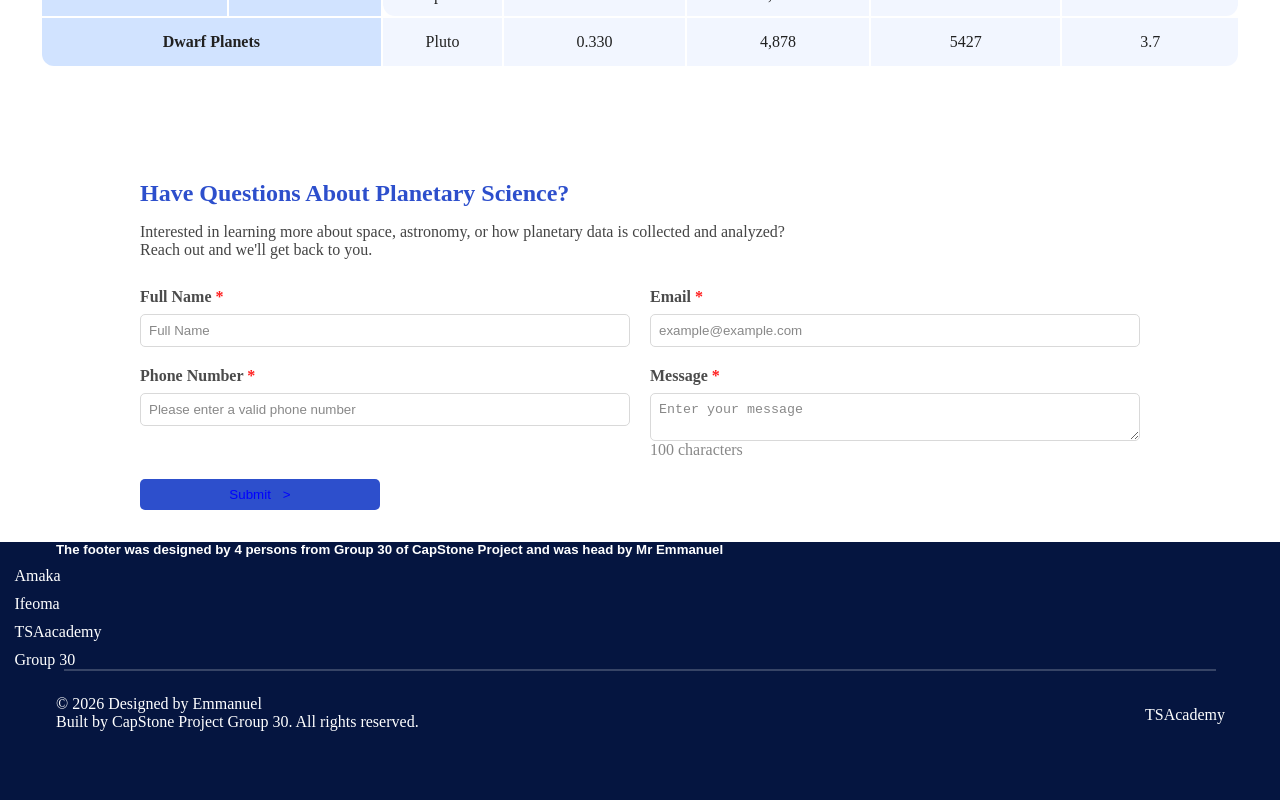
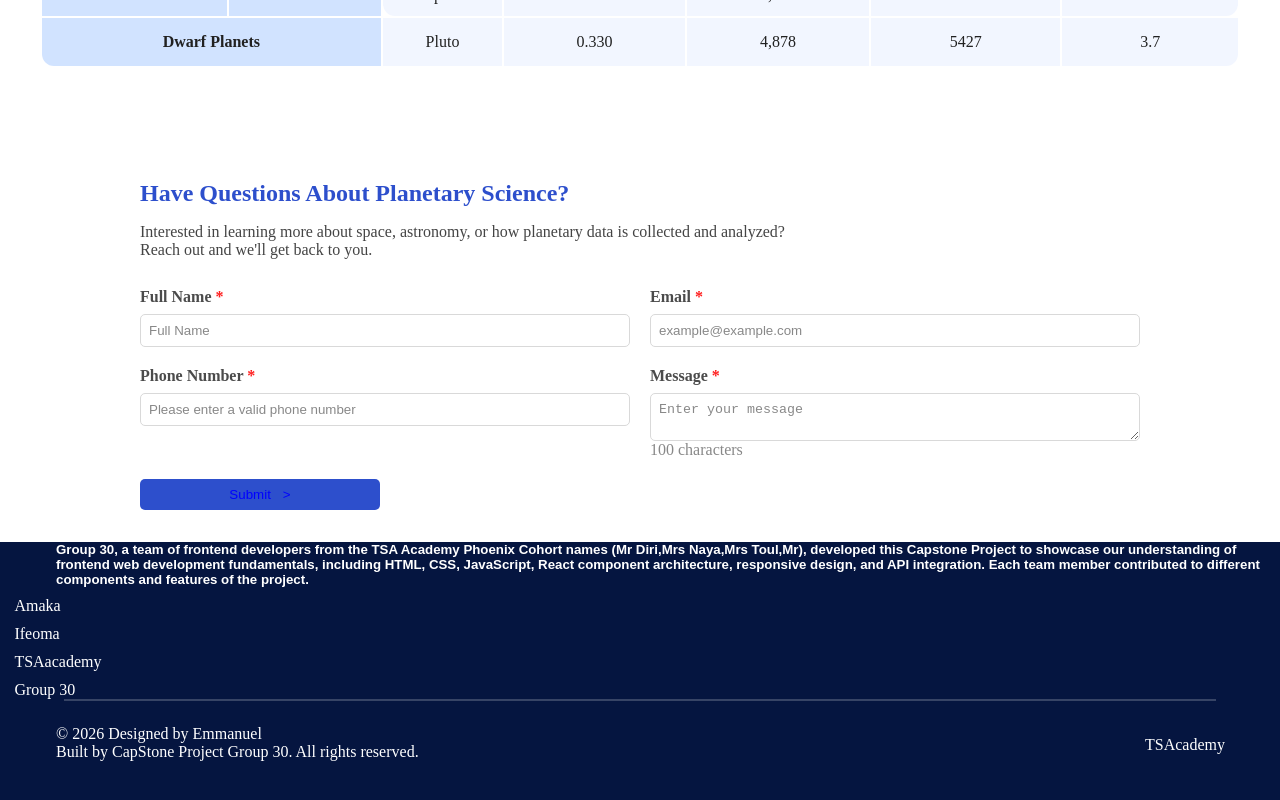
Before and after one commit to Einstein001-sketch/CapStone-Project-Group-30, a React (Vite) app: page / in a window 1280 px wide. Shown: the part 1519-2319 px from the top of the page. Built offline with nearby package versions, Linux system fonts and the light colour scheme; no server answers.

Commit message:
Added header section descrip

```diff
--- a/src/Footer.jsx
+++ b/src/Footer.jsx
@@ -4,8 +4,12 @@ export default function Footer() {
   return (
     <footer>
       <h5>
-        The footer was designed by 4 persons from Group 30 of CapStone Project
-        and was head by Mr Emmanuel
+        Group 30, a team of frontend developers from the TSA Academy Phoenix
+        Cohort names (Mr Diri,Mrs Naya,Mrs Toul,Mr), developed this Capstone Project to showcase our understanding of
+        frontend web development fundamentals, including HTML, CSS, JavaScript,
+        React component architecture, responsive design, and API integration.
+        Each team member contributed to different components and features of the
+        project.
       </h5>
       <div className="Footer-Links">
         <ul>
```
